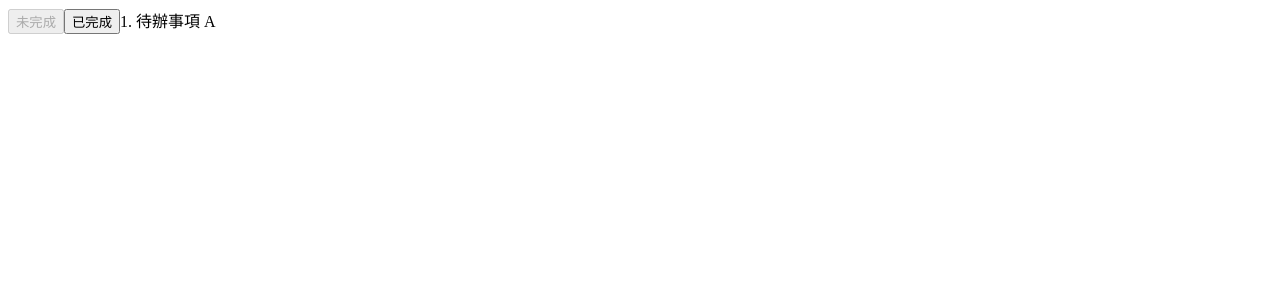
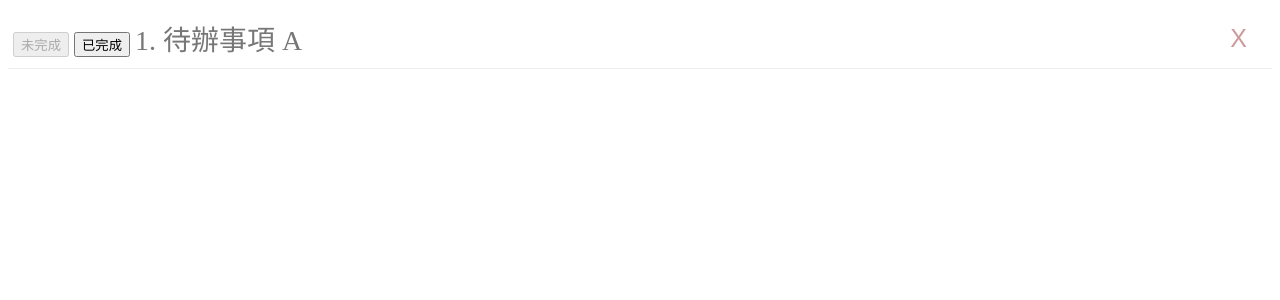
Before and after one commit to 12131512/mcu-112-web-12131512, an Angular app: page / in a window 1280 px wide. Shown: the top 300 px of the page. Built offline with nearby package versions, Linux system fonts and the light colour scheme.

Commit message:
feat(todo): 設定待辦事項樣式

```diff
--- a/src/app/todo/todo.component.css
+++ b/src/app/todo/todo.component.css
@@ -1,3 +1,32 @@
 span.completed {
   text-decoration: line-through;
 }
+
+:host {
+  display: block;
+  padding: 10px 15px 10px 5px;
+  border-bottom: solid 1px #ededed;
+  color: #777;
+  font-size: 28px;
+  font-weight: 200;
+  display: flex;
+  justify-content: space-between;
+}
+
+span > button {
+  margin-right: 5px;
+}
+
+span.completed {
+  text-decoration: line-through;
+}
+
+button.delete {
+  margin: 0px;
+  padding: 5px 10px;
+  background: none;
+  border: none;
+  cursor: pointer;
+  font-size: 25px;
+  color: #cc9a9a;
+}
--- a/src/app/todo/todo.component.html
+++ b/src/app/todo/todo.component.html
@@ -1,3 +1,4 @@
+<span>
   <button type="button" [disabled]="!hasFinished" (click)="onSetStatus(false)">
     未完成
   </button>
@@ -5,3 +6,5 @@
     已完成
   </button>
   <span [class.completed]="hasFinished">{{ id }}. {{ content }}</span>
+</span>
+<button class="delete" type="button">X</button>
```
Lines whose indentation alone changed are shown as unchanged.
